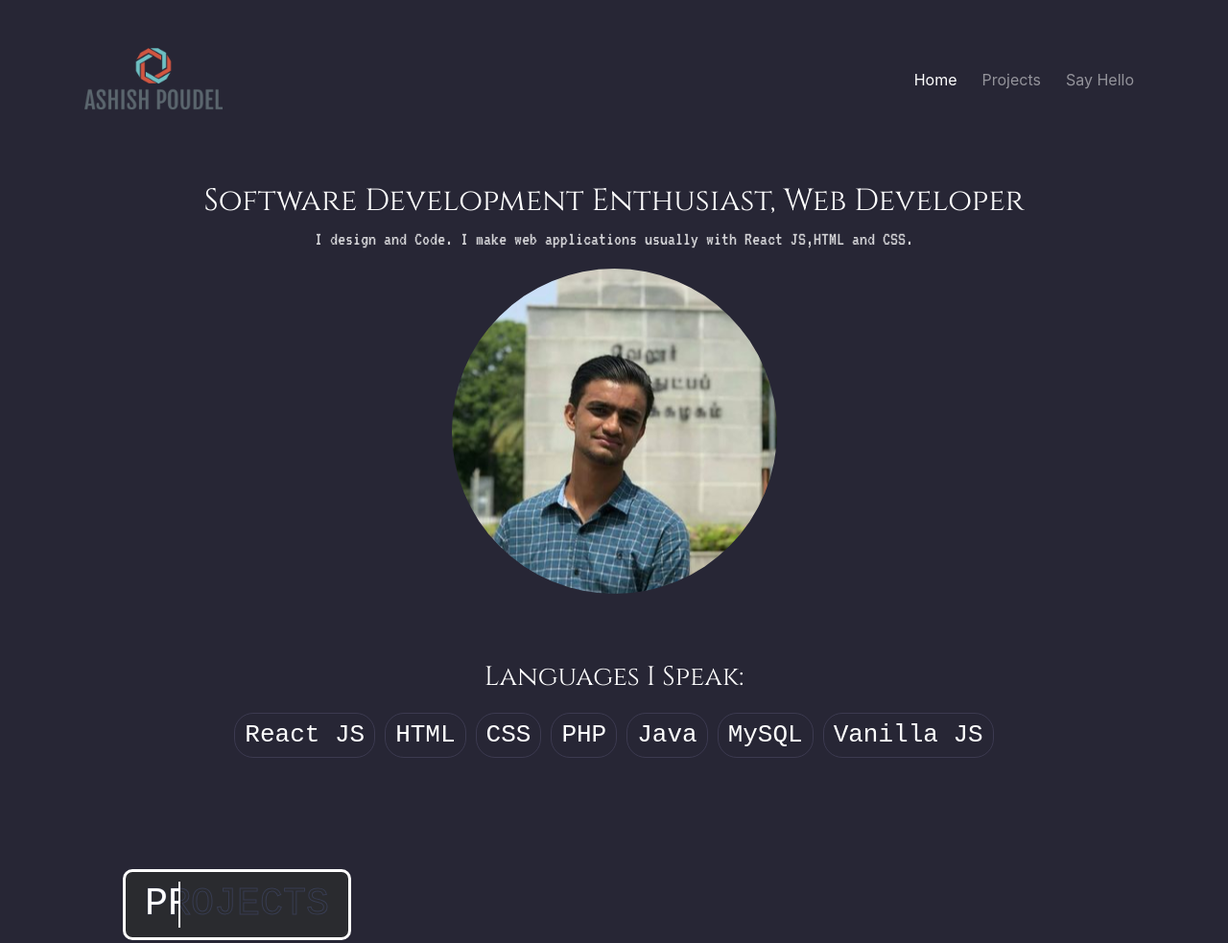
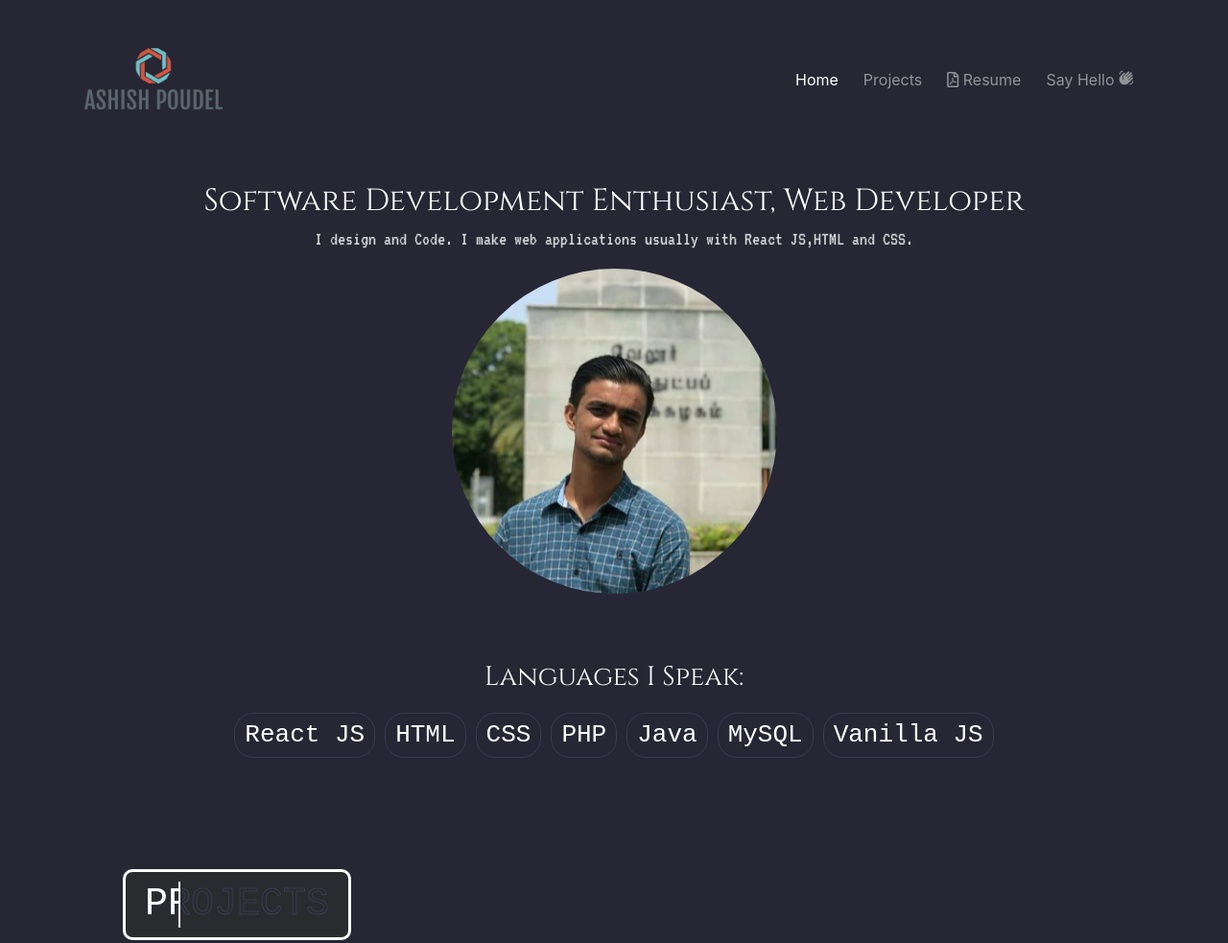
Before and after one commit to ashishpoudel995/ashishpoudel995.github.io, a React app: page / in a window 1280 px wide. Shown: the top 983 px of the page at 96% size. Built offline with nearby package versions, Linux system fonts and the light colour scheme.

Commit message:
Website Updated

```diff
--- a/public/index.html
+++ b/public/index.html
@@ -18,6 +18,7 @@
     <script src="https://cdnjs.cloudflare.com/ajax/libs/popper.js/1.16.0/umd/popper.min.js"></script>
     <script src="https://maxcdn.bootstrapcdn.com/bootstrap/4.5.2/js/bootstrap.min.js"></script>
     <link rel="apple-touch-icon" href="%PUBLIC_URL%/logo192.png" />
+    <link rel="stylesheet" href="https://fonts.googleapis.com/icon?family=Material+Icons">
     <link rel="stylesheet" href="style.css" />
     <!--
       manifest.json provides metadata used when your web app is installed on a
--- a/public/style.css
+++ b/public/style.css
@@ -14,6 +14,9 @@ body {
 }
 .nav-item {
   margin-right: 10px;
+}
+.material-icons {
+  font-size: 16px;
 }
 .Intro {
   margin-top: 50px;
--- a/src/NavigationBar.js
+++ b/src/NavigationBar.js
@@ -1,5 +1,7 @@
 import React from 'react';
 import Logo from './images/logo.png';
+import Resume from './files/Resume.pdf';
+
 class NavigationBar extends React.Component{
     render(){
         return(
@@ -8,6 +10,7 @@ class NavigationBar extends React.Component{
                     <a class="navbar-brand" href="#"><img src={Logo}/></a>
                     <button class="navbar-toggler" type="button" data-toggle="collapse" data-target="#navbarTogglerDemo02" aria-controls="navbarTogglerDemo02" aria-expanded="false" aria-label="Toggle navigation">
                       <span class="navbar-toggler-icon"></span>
+                      <span className="icon-bar"></span>
                       <span className="icon-bar"></span>
                       <span className="icon-bar"></span>
                       <span className="icon-bar"></span>
@@ -20,8 +23,11 @@ class NavigationBar extends React.Component{
                         <li class="nav-item">
                           <a class="nav-link" href="#Projects">Projects</a>
                         </li>
+                        <li className="nav-item">
+                          <a className="nav-link" href={Resume} target="_new"><i class="far fa-file-pdf"></i>&nbsp;Resume</a>
+                        </li>
                         <li class="nav-item">
-                          <a class="nav-link" href="#ContactUs">Say Hello</a>
+                          <a class="nav-link" href="#ContactUs">Say Hello&nbsp;<i class="material-icons">waving_hand</i></a>
                         </li>
                       </ul>
                     </div>
```
